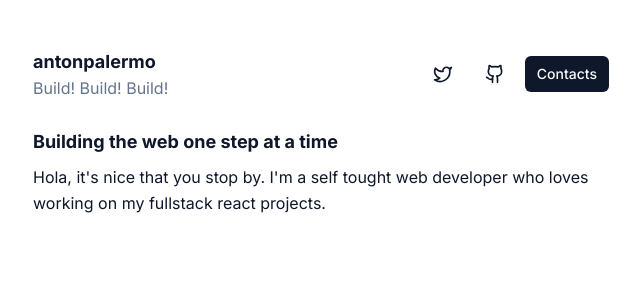
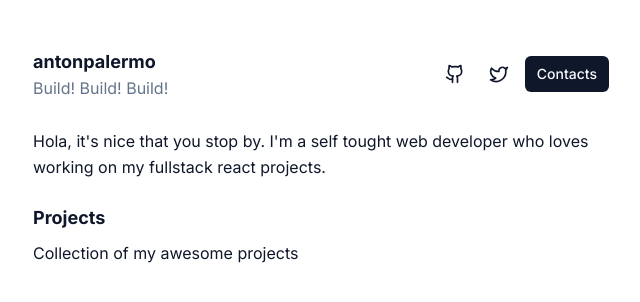
Before and after one commit to antonpalermo/personal, a Next.js app: page / in a window 1280 px wide. Shown: the top 302 px of the page, without its empty margins (319-959 px from the left). Built offline with nearby package versions, Linux system fonts and the light colour scheme.

Commit message:
refac: update navigation

```diff
--- a/app/page.tsx
+++ b/app/page.tsx
@@ -1,5 +1,11 @@
+import Projects from '@components/projects'
 import Introduction from '@components/introduction'
 
 export default function Home() {
-  return <Introduction />
+  return (
+    <>
+      <Introduction />
+      <Projects />
+    </>
+  )
 }
--- a/components/introduction.tsx
+++ b/components/introduction.tsx
@@ -5,9 +5,6 @@ import ShellContainer from '@components/shell-container'
 export default function Introduction() {
   return (
     <ShellContainer>
-      <h1 className="mb-2 text-lg font-bold">
-        Building the web one step at a time
-      </h1>
       <p className="leading-relaxed">
         Hola, it's nice that you stop by. I'm a self tought web developer who
         loves working on my fullstack react projects.
--- a/components/navbar.tsx
+++ b/components/navbar.tsx
@@ -2,8 +2,28 @@
 
 import { Github, TwitterIcon } from 'lucide-react'
 import { Button } from '@components/ui/button'
+import Link from 'next/link'
+
+interface NavigationLink {
+  href: string
+  label: string
+  icon: JSX.Element
+}
 
 export default function Navbar() {
+  const links: NavigationLink[] = [
+    {
+      label: 'github',
+      icon: <Github className="h-5 w-5" />,
+      href: 'https://github.com/antonpalermo'
+    },
+    {
+      label: 'twitter',
+      icon: <TwitterIcon className="h-5 w-5" />,
+      href: 'https://twitter.com/iamantonangelo'
+    }
+  ]
+
   return (
     <nav className="container mx-auto w-full md:w-6/12">
       <div className="inline-flex w-full items-center justify-between py-4">
@@ -11,17 +31,19 @@ export default function Navbar() {
           <h1 className="text-lg font-bold">antonpalermo</h1>
           <p className="text-muted-foreground">Build! Build! Build!</p>
         </div>
-        {/* TODO: insert the link into an array */}
         <div className="inline-flex items-center space-x-2">
-          <Button size="sm" variant="ghost">
-            <TwitterIcon className="h-5 w-5" />
-          </Button>
-          <Button size="sm" variant="ghost">
-            <Github className="h-5 w-5" />
-          </Button>
+          {links.map(link => (
+            <Link
+              key={link.label}
+              href={link.href}
+              className="block rounded p-2 hover:bg-muted"
+              target="_blank"
+            >
+              {link.icon}
+            </Link>
+          ))}
           <Button size="sm">Contacts</Button>
         </div>
-        {/* TODO: add social icons here */}
       </div>
     </nav>
   )
--- /dev/null
+++ b/components/projects.tsx
@@ -0,0 +1,12 @@
+'use client'
+
+import ShellContainer from '@components/shell-container'
+
+export default function Projects() {
+  return (
+    <ShellContainer>
+      <h1 className="mb-2 text-lg font-bold">Projects</h1>
+      <p className="leading-relaxed">Collection of my awesome projects</p>
+    </ShellContainer>
+  )
+}
```
